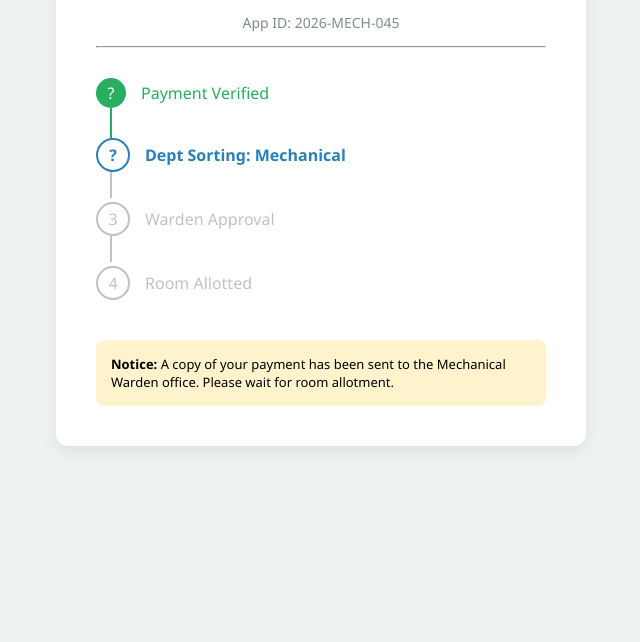
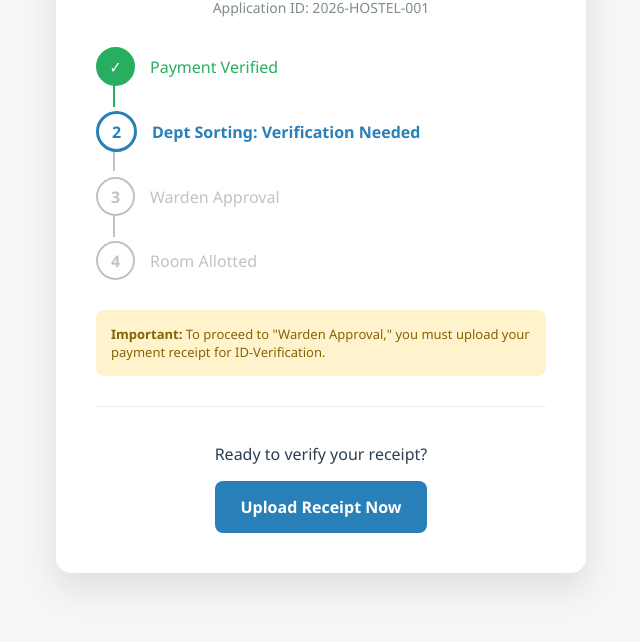
Before and after one commit to suvethasaravanan/HostelSync, a plain HTML site: page portal.html in a window 1280 px wide. Shown: the part 158-800 px from the top of the page, without its empty margins (319-959 px from the left). Drawn offline with Linux system fonts and the light colour scheme.

Commit message:
Update portal.html

```diff
--- a/portal.html
+++ b/portal.html
@@ -2,33 +2,174 @@
 <html lang="en">
 <head>
     <meta charset="UTF-8">
-    <title>HostelSync | Live Tracker</title>
+    <meta name="viewport" content="width=device-width, initial-scale=1.0">
+    <title>HostelSync | Live Status Tracker</title>
     <style>
-        body { font-family: 'Segoe UI', sans-serif; background: #eef2f3; display: flex; justify-content: center; padding-top: 50px; }
-        .tracker { background: white; padding: 40px; border-radius: 12px; box-shadow: 0 5px 15px rgba(0,0,0,0.08); width: 100%; max-width: 450px; }
-        .step { display: flex; align-items: center; margin-bottom: 30px; color: #bdc3c7; position: relative; }
-        .step.done { color: #27ae60; }
-        .step.active { color: #2980b9; font-weight: bold; }
-        .circle { width: 30px; height: 30px; border: 2px solid currentColor; border-radius: 50%; margin-right: 15px; display: flex; align-items: center; justify-content: center; background: white; z-index: 2; }
-        .line { position: absolute; left: 14px; top: 30px; width: 2px; height: 30px; background: #bdc3c7; z-index: 1; }
-        .done .circle { background: #27ae60; color: white; border: none; }
-        .done .line { background: #27ae60; }
+        :root {
+            --primary: #2980b9;
+            --success: #27ae60;
+            --bg: #f4f7f6;
+            --text: #2c3e50;
+        }
+
+        body {
+            font-family: 'Segoe UI', Tahoma, Geneva, Verdana, sans-serif;
+            background-color: var(--bg);
+            color: var(--text);
+            display: flex;
+            justify-content: center;
+            align-items: center;
+            min-height: 100vh;
+            margin: 0;
+        }
+
+        .container {
+            background: white;
+            padding: 40px;
+            border-radius: 15px;
+            box-shadow: 0 15px 35px rgba(0,0,0,0.1);
+            width: 100%;
+            max-width: 450px;
+        }
+
+        header {
+            text-align: center;
+            margin-bottom: 30px;
+        }
+
+        h2 { margin: 0; color: var(--primary); }
+        .app-id { font-size: 14px; color: #7f8c8d; }
+
+        /* Tracker Styles */
+        .tracker {
+            position: relative;
+            margin: 30px 0;
+        }
+
+        .step {
+            display: flex;
+            align-items: center;
+            margin-bottom: 25px;
+            position: relative;
+        }
+
+        .circle {
+            width: 35px;
+            height: 35px;
+            border: 2px solid #bdc3c7;
+            border-radius: 50%;
+            display: flex;
+            align-items: center;
+            justify-content: center;
+            background: white;
+            margin-right: 15px;
+            z-index: 2;
+            font-weight: bold;
+        }
+
+        .line {
+            position: absolute;
+            left: 17px;
+            top: 35px;
+            width: 2px;
+            height: 25px;
+            background: #bdc3c7;
+            z-index: 1;
+        }
+
+        /* Status Colors */
+        .completed { color: var(--success); }
+        .completed .circle { background: var(--success); color: white; border-color: var(--success); }
+        .completed .line { background: var(--success); }
+
+        .active { color: var(--primary); font-weight: bold; }
+        .active .circle { border-color: var(--primary); color: var(--primary); border-width: 3px; }
+
+        .pending { color: #bdc3c7; }
+
+        /* Form Button */
+        .form-section {
+            text-align: center;
+            margin-top: 30px;
+            padding-top: 20px;
+            border-top: 1px solid #eee;
+        }
+
+        .btn {
+            background-color: var(--primary);
+            color: white;
+            padding: 15px 25px;
+            text-decoration: none;
+            border-radius: 8px;
+            display: inline-block;
+            transition: transform 0.2s, background 0.2s;
+            font-weight: bold;
+        }
+
+        .btn:hover {
+            background-color: #21618c;
+            transform: translateY(-2px);
+        }
+
+        .notice {
+            background-color: #fff3cd;
+            color: #856404;
+            padding: 15px;
+            border-radius: 8px;
+            font-size: 13px;
+            margin-top: 20px;
+        }
     </style>
 </head>
 <body>
+
+<div class="container">
+    <header>
+        <h2>HostelSync Status</h2>
+        <p class="app-id">Application ID: 2026-HOSTEL-001</p>
+    </header>
+
     <div class="tracker">
-        <h2 style="text-align:center; color:#2c3e50;">HostelSync Status</h2>
-        <p style="text-align:center; color:#7f8c8d; font-size: 14px;">App ID: 2026-MECH-045</p>
-        <hr><br>
+        <!-- Step 1 -->
+        <div class="step completed">
+            <div class="circle">✓</div>
+            <div class="line"></div>
+            <span>Payment Verified</span>
+        </div>
 
-        <div class="step done"><div class="circle">?</div><div class="line"></div>Payment Verified</div>
-        <div class="step active"><div class="circle">?</div><div class="line"></div>Dept Sorting: Mechanical</div>
-        <div class="step"><div class="circle">3</div><div class="line"></div>Warden Approval</div>
-        <div class="step" style="margin-bottom:0;"><div class="circle">4</div>Room Allotted</div>
+        <!-- Step 2 -->
+        <div class="step active">
+            <div class="circle">2</div>
+            <div class="line"></div>
+            <span>Dept Sorting: Verification Needed</span>
+        </div>
 
-        <div style="margin-top:40px; padding:15px; background:#fff3cd; border-radius:8px; font-size:13px;">
-            <b>Notice:</b> A copy of your payment has been sent to the Mechanical Warden office. Please wait for room allotment.
+        <!-- Step 3 -->
+        <div class="step pending">
+            <div class="circle">3</div>
+            <div class="line"></div>
+            <span>Warden Approval</span>
+        </div>
+
+        <!-- Step 4 -->
+        <div class="step pending">
+            <div class="circle">4</div>
+            <span>Room Allotted</span>
         </div>
     </div>
+
+    <div class="notice">
+        <strong>Important:</strong> To proceed to "Warden Approval," you must upload your payment receipt for ID-Verification.
+    </div>
+
+    <div class="form-section">
+        <p>Ready to verify your receipt?</p>
+        <!-- REPLACE THE LINK BELOW WITH YOUR GOOGLE FORM LINK -->
+        <a href="https://docs.google.com/forms/d/e/1FAIpQLSdnU77VRQS4GFMF2hQPryWVPZlsFYJ0JQ-LSWo3uJMle846HA/viewform?usp=header" class="btn">
+            Upload Receipt Now
+        </a>
+    </div>
+</div>
+
 </body>
 </html>
```
